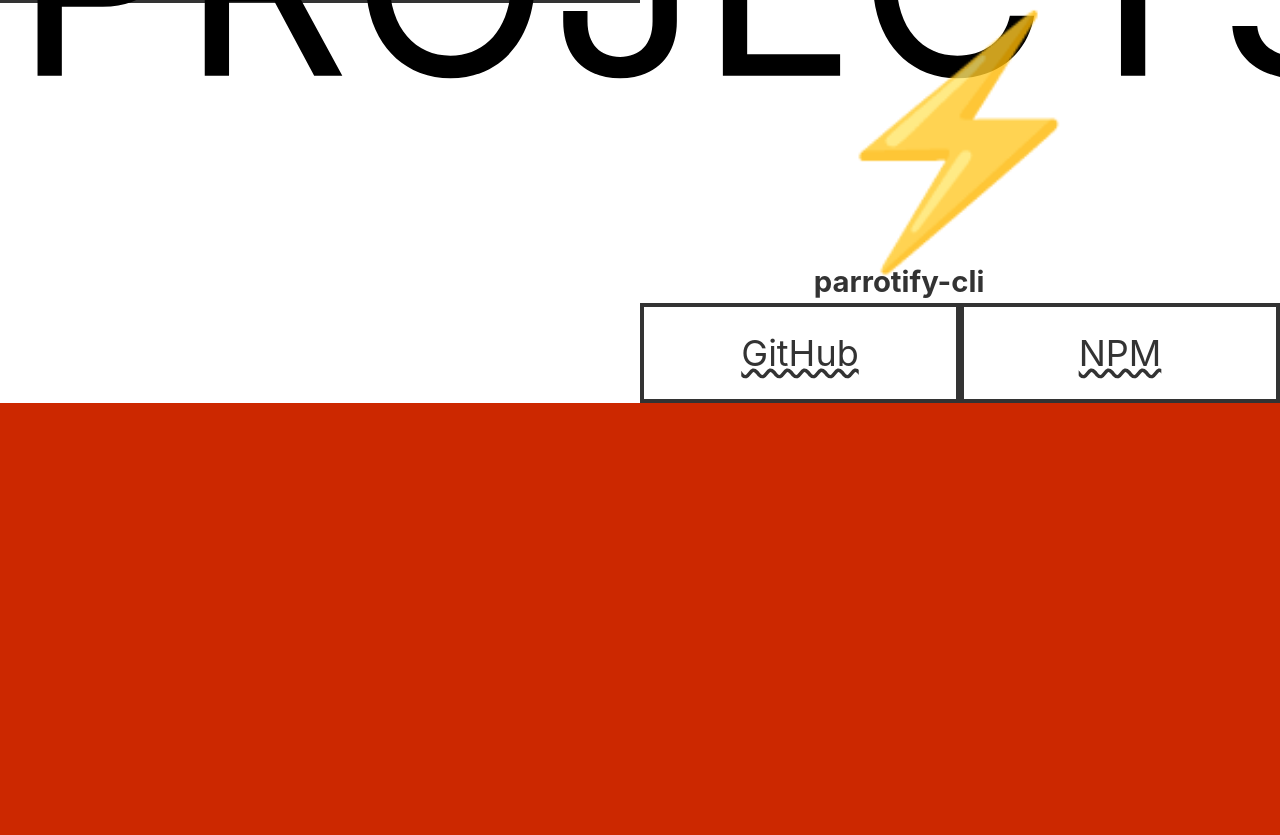
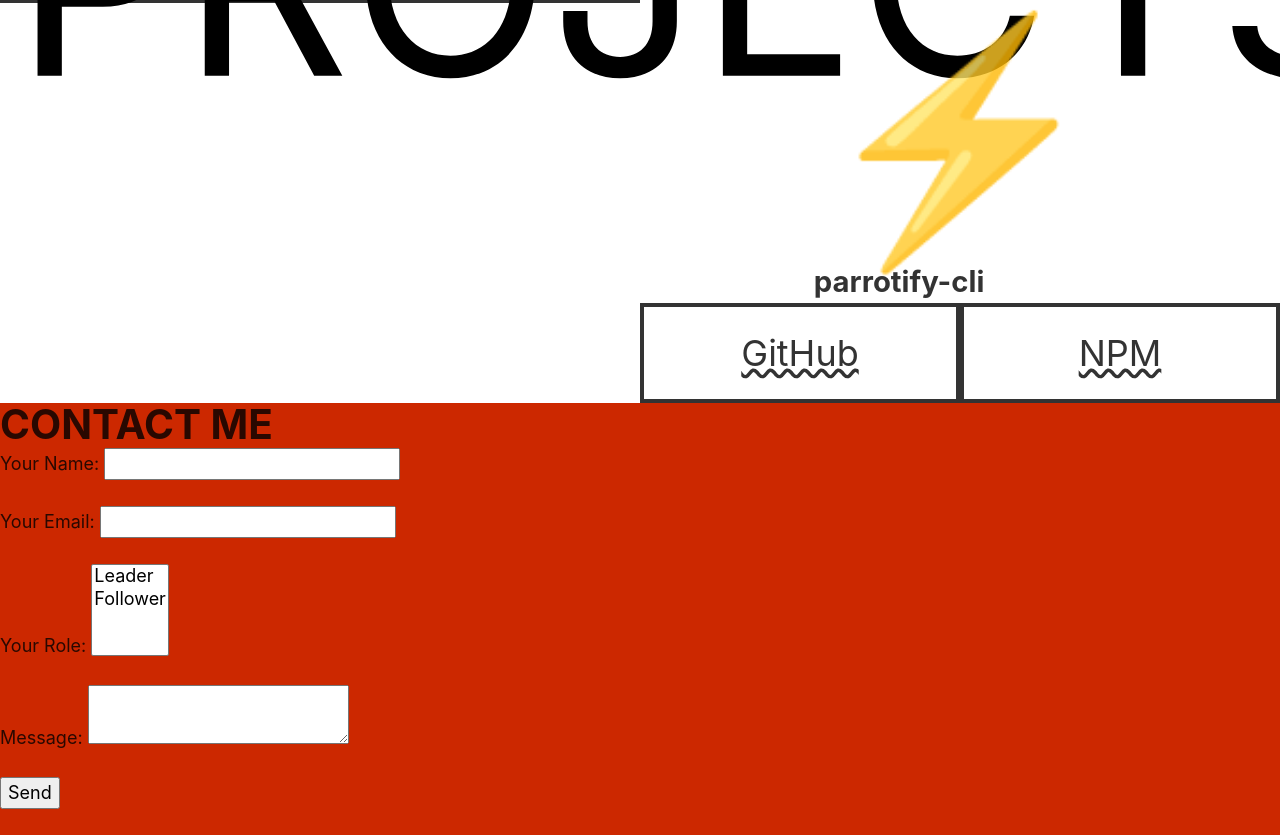
Before and after one commit to mohsinsarvani/moigonz.com, a Gatsby site: page / in a window 1280 px wide. Shown: the part 1197-2032 px from the top of the page. Before the commit the page ends 1600 px from the top, so only its background shows below. Built offline with nearby package versions, Linux system fonts and the light colour scheme; Gatsby itself is replaced by a stand-in of ours.

Commit message:
Adds test contact form

```diff
--- /dev/null
+++ b/src/components/contact/contact.css
@@ -0,0 +1,7 @@
+.contact_container {
+
+}
+
+.contact_title {
+  text-transform: uppercase;
+}
--- /dev/null
+++ b/src/components/contact/index.js
@@ -0,0 +1,48 @@
+import React from 'react';
+
+import './contact.css';
+
+const Contact = () => (
+  <div className="contact_container">
+    <h1 className="contact_title">Contact me</h1>
+    <form name="contact" method="POST" data-netlify="true">
+      <p>
+        <label>
+          Your Name:
+          {' '}
+          <input type="text" name="name" />
+        </label>
+      </p>
+      <p>
+        <label>
+          Your Email:
+          {' '}
+          <input type="email" name="email" />
+        </label>
+      </p>
+      <p>
+        <label>
+          Your Role:
+          {' '}
+          <select name="role[]" multiple>
+            <option value="leader">Leader</option>
+            <option value="follower">Follower</option>
+          </select>
+
+        </label>
+      </p>
+      <p>
+        <label>
+          Message:
+          {' '}
+          <textarea name="message" />
+        </label>
+      </p>
+      <p>
+        <button type="submit">Send</button>
+      </p>
+    </form>
+  </div>
+);
+
+export default Contact;
--- a/src/pages/index.js
+++ b/src/pages/index.js
@@ -4,12 +4,14 @@ import Layout from '../components/layout';
 import SEO from '../components/seo';
 import Intro from '../components/intro';
 import Projects from '../components/projects';
+import Contact from '../components/contact';
 
 const IndexPage = () => (
   <Layout>
-    <SEO title="Home" />
+    <SEO title="👋 Home 🌴" />
     <Intro />
     <Projects />
+    <Contact />
   </Layout>
 );
 
```
Also changed, not shown: 1 other file.
